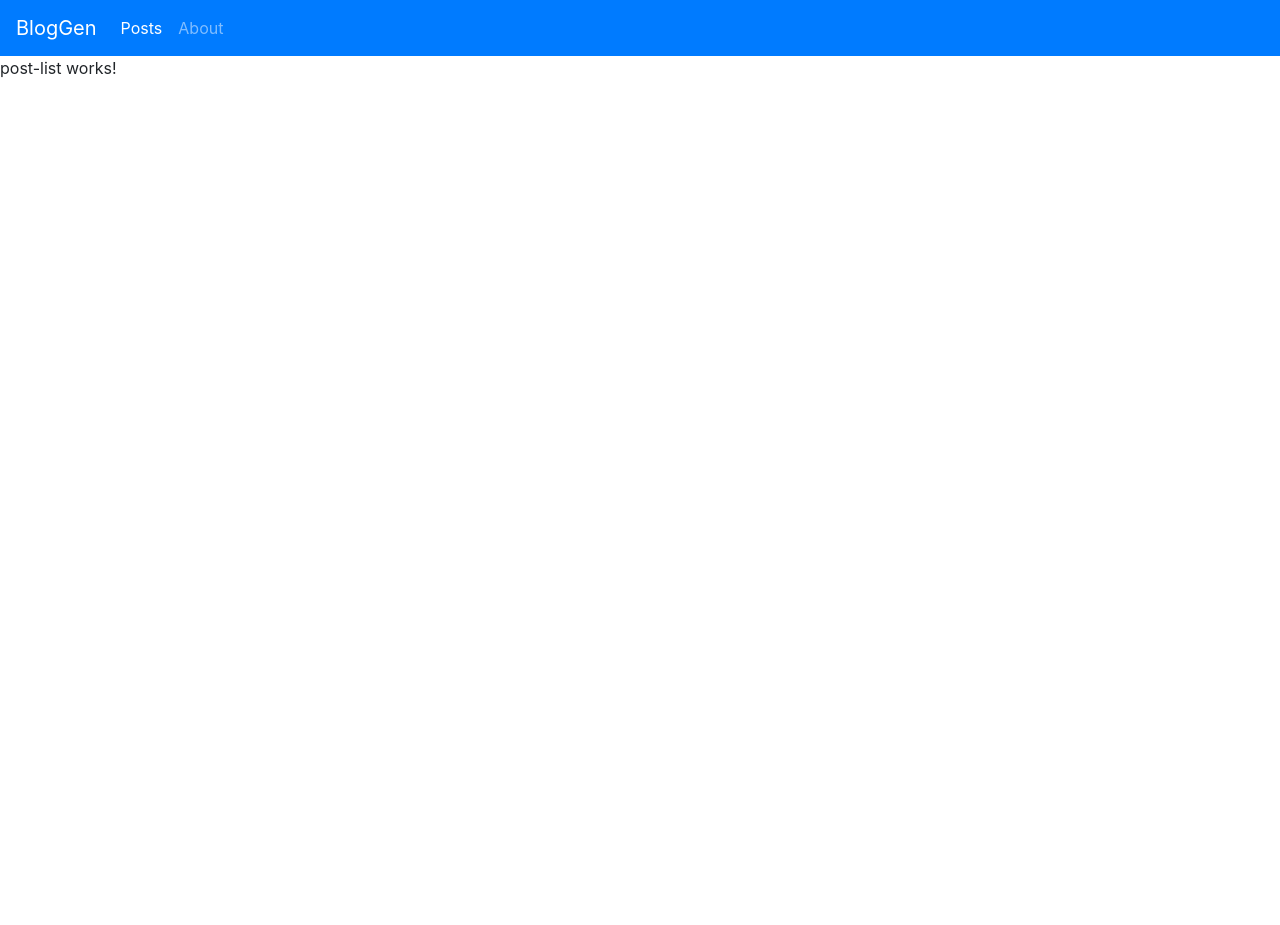
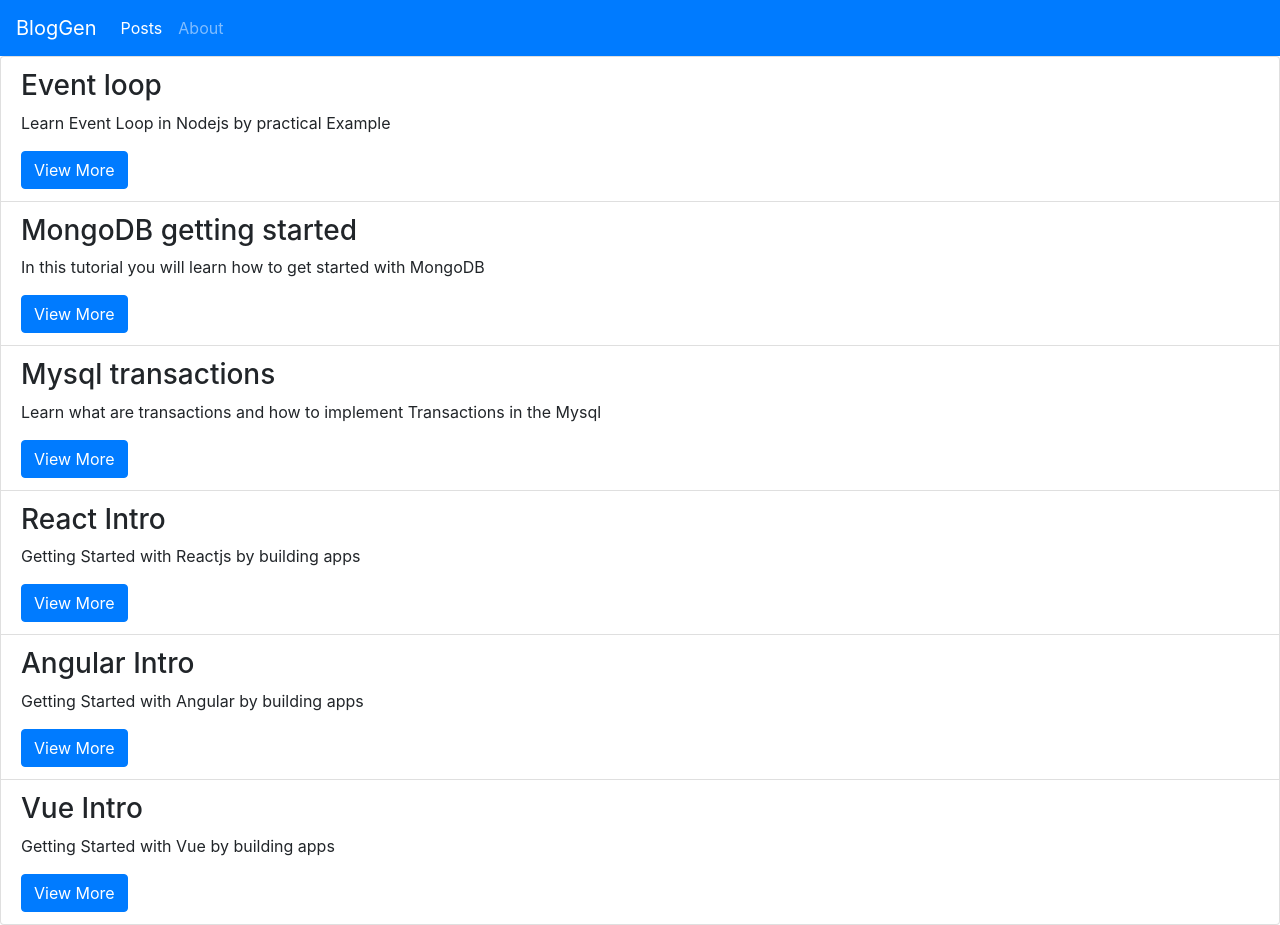
Before and after one commit to HaiderMalik12/hands-on-angular-routing, an Angular app: page /posts in a window 1280 px wide. Before the commit the page ends 800 px from the top, so only its background shows below. Built offline with nearby package versions, Linux system fonts and the light colour scheme.

Commit message:
05-fetched all posts

```diff
--- a/src/app/posts/post-list/post-list.component.html
+++ b/src/app/posts/post-list/post-list.component.html
@@ -1,3 +1,7 @@
-<p>
-  post-list works!
-</p>
+<ul class="list-group">
+  <li class="list-group-item" *ngFor="let post of posts">
+    <h3>{{ post.title }}</h3>
+    <p>{{ post.description }}</p>
+    <a class="btn btn-primary" [routerLink]="[post.id]">View More</a>
+  </li>
+</ul>
--- a/src/app/posts/post-list/post-list.component.ts
+++ b/src/app/posts/post-list/post-list.component.ts
@@ -1,15 +1,20 @@
 import { Component, OnInit } from '@angular/core';
-
+import { Post } from '../post';
+import { PostService } from '../post.service';
 @Component({
   selector: 'app-post-list',
   templateUrl: './post-list.component.html',
   styleUrls: ['./post-list.component.css']
 })
 export class PostListComponent implements OnInit {
-
-  constructor() { }
-
+  constructor(private postService: PostService) {}
+  posts: Post[];
   ngOnInit() {
+    this.fetchPosts();
   }
-
+  fetchPosts() {
+    this.postService.getPosts().subscribe(posts => {
+      this.posts = posts;
+    });
+  }
 }
```
